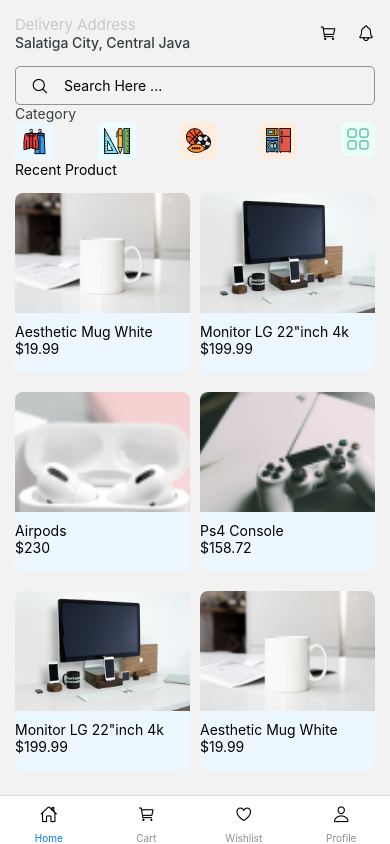
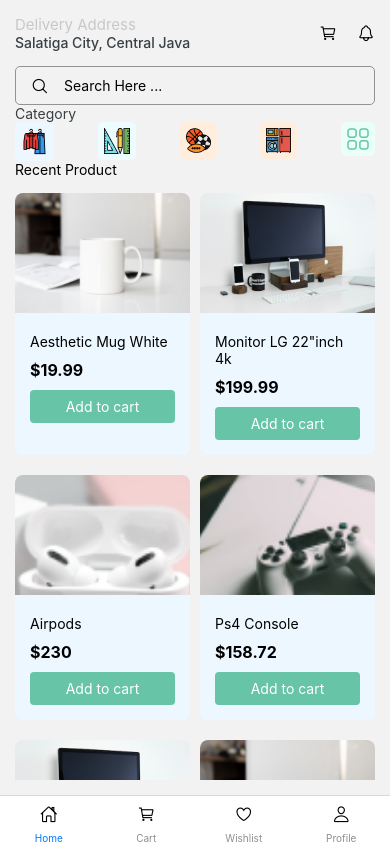
Before and after one commit to The-indigo/easybuy, a React Native app: screen /Home in a window 390 px wide. Built offline with nearby package versions, Linux system fonts and the light colour scheme.

Commit message:
add to cart button

```diff
--- a/App.js
+++ b/App.js
@@ -1,7 +1,5 @@
 import { StatusBar } from 'expo-status-bar';
 import { Ionicons } from "@expo/vector-icons";
-
-import { StyleSheet, Text, View } from 'react-native';
 import { SafeAreaProvider} from "react-native-safe-area-context";
 import { createBottomTabNavigator } from "@react-navigation/bottom-tabs";
 import { createNativeStackNavigator } from "@react-navigation/native-stack";
--- a/screens/HomeScreen.js
+++ b/screens/HomeScreen.js
@@ -7,7 +7,9 @@
   ScrollView,
   FlatList,
   Image,
-  Dimensions
+  Dimensions,
+  Button,
+  Pressable
 } from "react-native";
 import { Ionicons } from "@expo/vector-icons";
 import Colors from "../util/Colors";
@@ -91,10 +93,6 @@
             columnWrapperStyle={{
                 justifyContent: 'space-between'
             }}
-            contentContainerStyle={{
-                // paddingHorizontal: 10, // Add horizontal padding between items
-                // paddingVertical: 5, // Add vertical padding between items
-              }}
             numColumns={2}
             data={Products}
             showsVerticalScrollIndicator={false}
@@ -108,12 +106,20 @@
                         <View style={styles.productDetailsView}>
 
                         <Text>{itemData.item.name}</Text>
-                        <Text>{`$${itemData.item.price}`}</Text>
+                        <Text style={styles.prodcutPrice} >{`$${itemData.item.price}`}</Text>
+
+                        <Pressable onPress={()=>{console.log('');}}>
+                        <View style={styles.addToCartButton}>
+                            <Text style={styles.addToCartText}>Add to cart</Text>
+                            </View>
+                        </Pressable>
+
                         </View>
+
+
                     </View>
                 )
             }}
-            // flexGrow={0}
             />
         </View>
       </View>
@@ -158,7 +164,6 @@
     borderWidth: 0.3,
     borderColor: "#939393",
     borderRadius: 5,
-    //    borderWidth:3
   },
   textInput: {
     padding: 10,
@@ -172,6 +177,8 @@
     width:width,
     marginBottom:20,
     borderRadius:8,
+    elevation: 3,
+    shadowOpacity:0.15,
     backgroundColor:'#EDF7FF'
   },
   imageView:{
@@ -184,7 +191,24 @@
     width:"100%"
   },
   productDetailsView:{
+    marginTop:10,
+    paddingHorizontal:15,
     paddingBottom:15
+  },
+  prodcutPrice:{
+    marginTop:10,
+    fontWeight:'bold',
+    fontSize:16
+  },
+  addToCartButton:{
+    backgroundColor:Colors.PrimaryColor,
+    paddingVertical:8,
+    marginTop:10,
+    borderRadius:4
+  },
+  addToCartText:{
+    textAlign:'center',
+    color:'white'
   }
 });
 export default HomeScreen;
```
